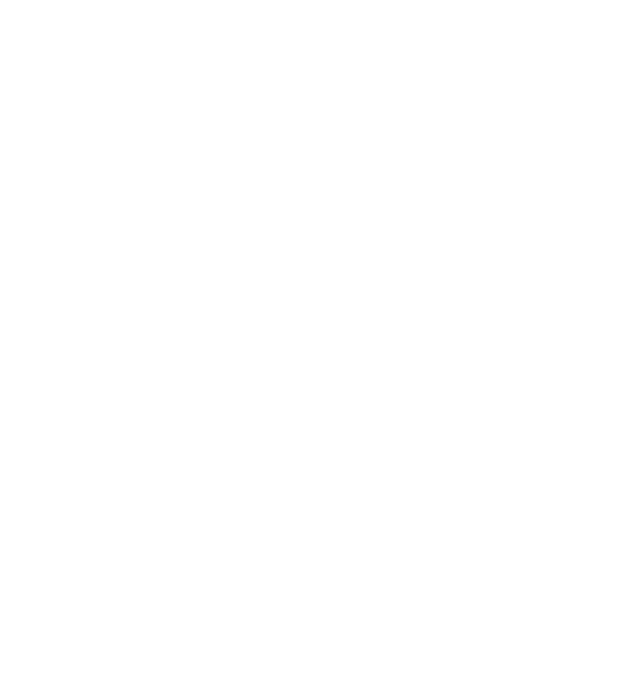
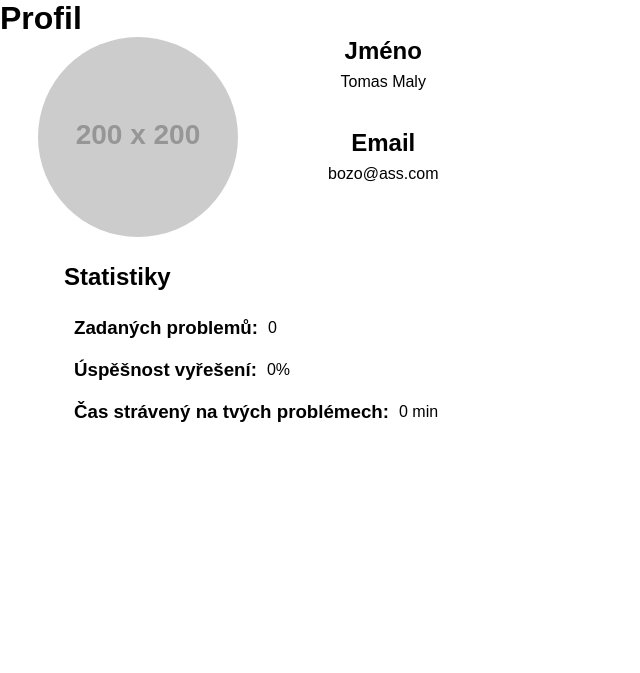
Before and after one commit to minibagr/AplikaceProSkolu, a Spring Boot app: page / in a window 1280 px wide. Before the commit the part shown is empty. Shown: the top 673 px of the page, without its empty margins (0-640 px from the left). Run offline with Spring Boot 4, Linux system fonts and the light colour scheme; grey boxes labelled with a size stand in for pictures from a placeholder-image service; some libraries are stand-ins or nearby versions.

Commit message:
profile and styles

```diff
--- a/pom.xml
+++ b/pom.xml
@@ -47,11 +47,6 @@
 			<artifactId>spring-boot-starter-data-jpa</artifactId>
 		</dependency>
 		<dependency>
-			<groupId>com.h2database</groupId>
-			<artifactId>h2</artifactId>
-			<scope>runtime</scope>
-		</dependency>
-		<dependency>
 			<groupId>com.mysql</groupId>
 			<artifactId>mysql-connector-j</artifactId>
 			<scope>runtime</scope>
--- /dev/null
+++ b/src/main/resources/static/style.css
@@ -0,0 +1,107 @@
+/* Add styles here */
+:root {
+    --main-color: #252525;
+    --secondary-color: #fed500;
+    --main-font: "Rubik", sans-serif;
+}
+
+* {
+    box-sizing: border-box;
+    margin: 0;
+    font-family: var(--main-font);
+}
+
+#start {
+    display: flex;
+    flex-direction: row;
+    align-items: flex-start;
+    gap: 7vw;
+}
+
+img {
+    border-radius: 100%;
+    margin-left: 3vw;
+}
+
+#udaje {
+    height: 100%;
+    display: flex;
+    flex-direction: column;
+    justify-content: center;
+    align-items: center;
+    gap: 3vw;
+    margin-bottom: 10vh;
+}
+
+#name {
+    display: flex;
+    flex-direction: column;
+    align-items: center;
+    justify-content: center;
+    gap: 1vh;
+}
+
+#email {
+    display: flex;
+    flex-direction: column;
+    align-items: center;
+    justify-content: center;
+    gap: 1vh;
+}
+
+/* #nickname {
+    display: flex;
+    flex-direction: column;
+    align-items: center;
+    justify-content: center;
+    gap: 1vh;
+} */
+
+#stats-text {
+    width: 90%;
+    margin: auto;
+    margin-bottom: 2vh;
+}
+
+#stat {
+    width: 100%;
+    /* border: 1px solid var(--main-color); */
+    display: flex;
+    flex-direction: row;
+    justify-content: flex-start;
+    align-items: center;
+    gap: 10px;
+    padding: 10px;
+}
+
+#stats {
+    display: flex;
+    flex-direction: column;
+    justify-content: center;
+    align-items: center;
+    flex-wrap: wrap;
+    width: 90%;
+    margin: auto;
+}
+
+/* NAVIGACE */
+nav {
+    background-color: black;
+    width: 100%;
+    height: 10vh;
+    position: fixed;
+    left: 0;
+    bottom: 0;
+    display: flex;
+    gap: 15px;
+    justify-content: space-evenly;
+    align-items: center;
+}
+
+nav div {
+    width: 10%;
+    height: 3vh;
+    display: flex;
+    justify-content: center;
+    align-items: center;
+}
--- a/src/main/resources/templates/profile.html
+++ b/src/main/resources/templates/profile.html
@@ -1,10 +1,55 @@
-<!DOCTYPE html>
+<!doctype html>
 <html lang="en">
 <head>
-    <meta charset="UTF-8">
-    <title>Profil</title>
+    <meta charset="UTF-8" />
+    <meta name="viewport" content="width=device-width, initial-scale=1.0" />
+    <title>Account</title>
+    <link href='/style.css' rel='stylesheet'>
+    <link rel="stylesheet" href="https://fonts.googleapis.com/css2?family=Material+Symbols+Outlined:opsz,wght,FILL,GRAD@24,400,0,0" />
 </head>
 <body>
+<h1>Profil</h1>
+<div id="start">
+    <img id="profile-pic" src="https://placehold.co/200x200" alt="profilovka">
+    <div id="udaje">
+        <div id="name">
+            <h2>Jméno</h2>
+            <p>Tomas Maly</p>
+        </div>
+        <div id="email">
+            <h2>Email</h2>
+            <p>bozo@ass.com</p>
+        </div>
+    </div>
+</div>
+<h2 id="stats-text">Statistiky</h2>
+<div id="stats">
+    <div id="stat">
+        <h3>Zadaných problemů:</h3>
+        <p>0</p>
+    </div>
+    <div id="stat">
+        <h3>Úspěšnost vyřešení:</h3>
+        <p>0%</p>
+    </div>
+    <div id="stat">
+        <h3>Čas strávený na tvých problémech:</h3>
+        <p>0 min</p>
+    </div>
+</div>
 
+<nav>
+    <div></div>
+    <div>
+
+    </div>
+    <div>
+
+    </div>
+</nav>
+
+<footer>
+
+</footer>
 </body>
 </html>
```
